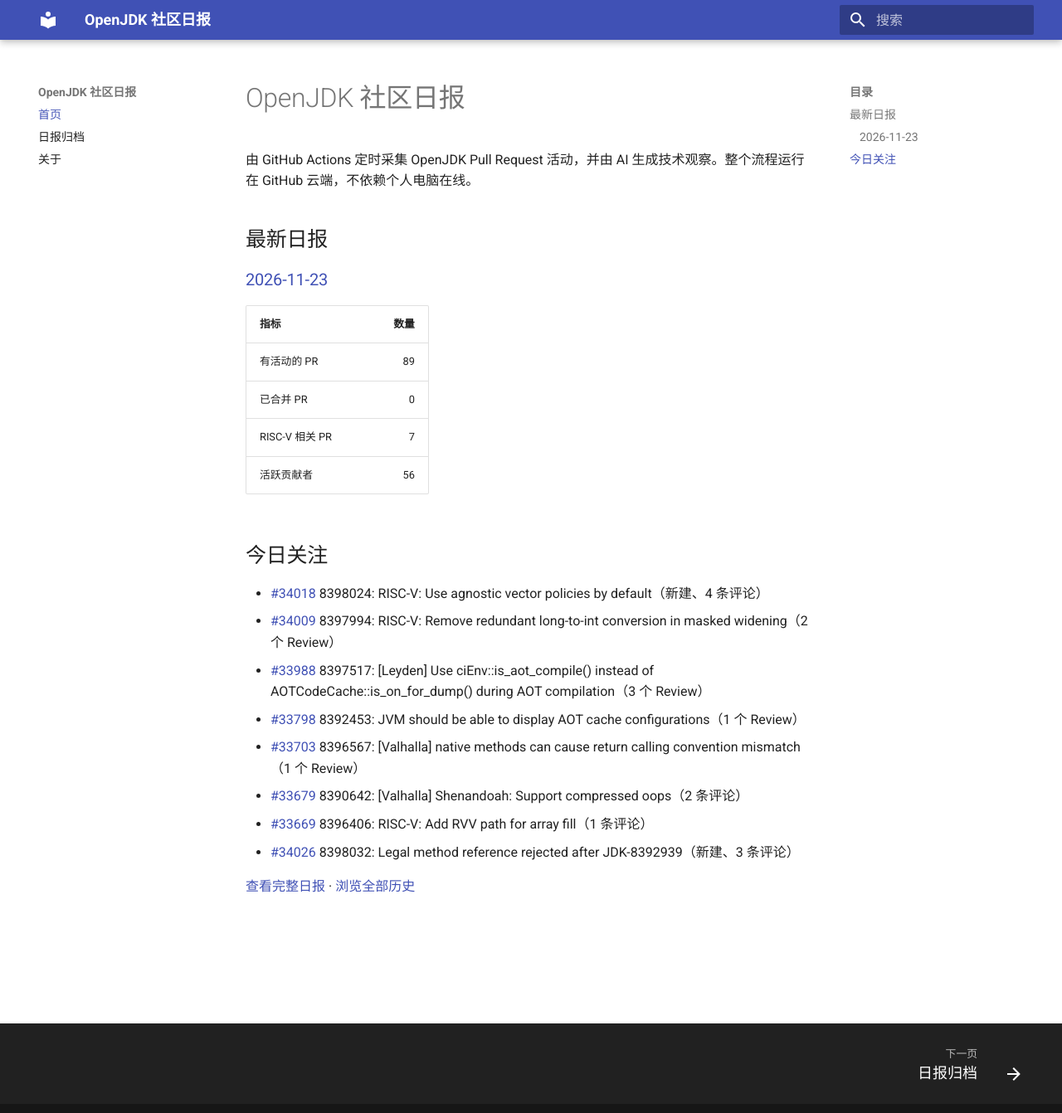
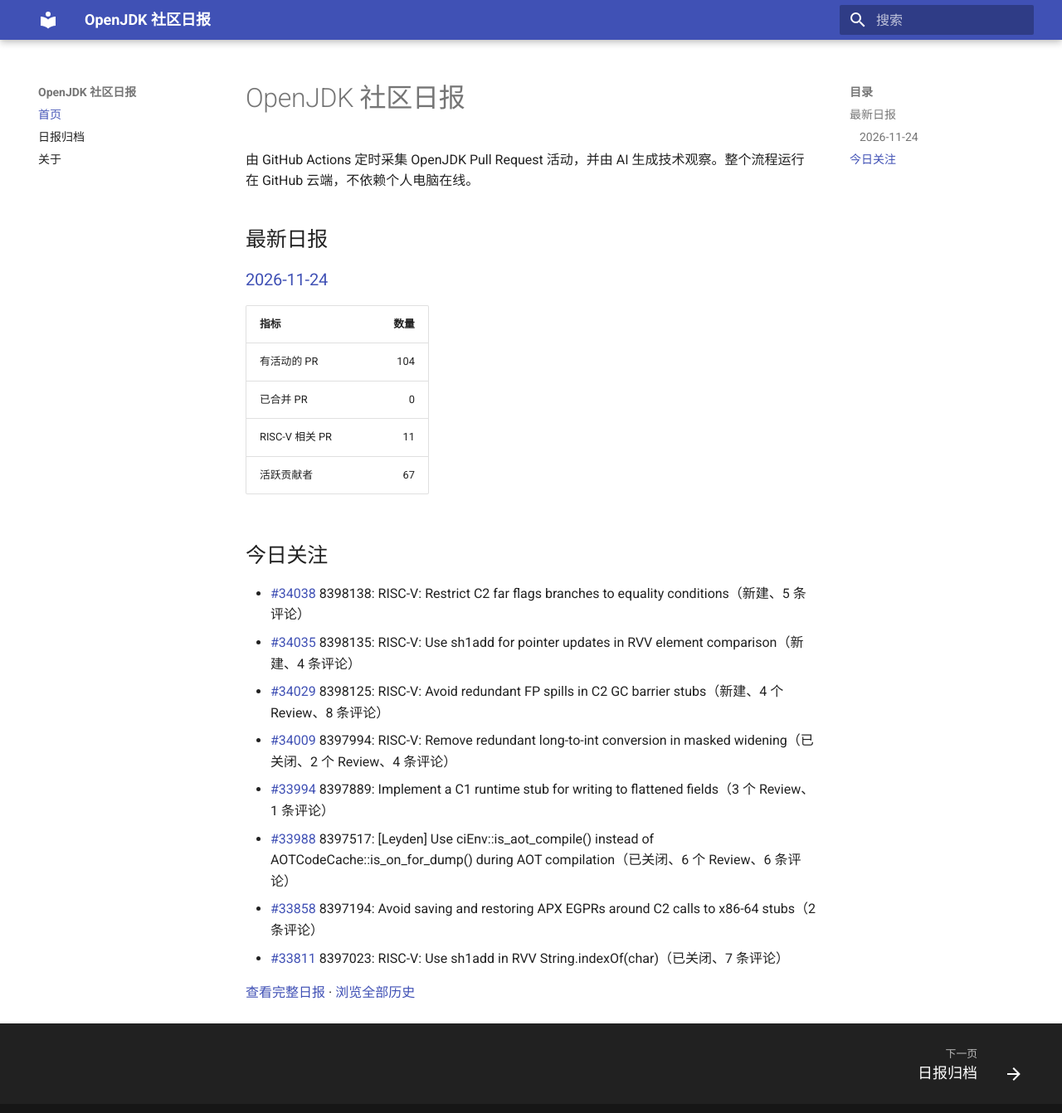
Before and after one commit to DingliZhang/openjdk-daily, an MkDocs documentation site: the page built from docs/index.md, in a window 1280 px wide and 1355 px high. Shown: the top 1342 px of the window at 83% size. Built offline with MkDocs 1.6.1 and Material for MkDocs 9.7.7, drawn with Linux system fonts in a browser that asks for light colours.

Commit message:
report: add OpenJDK daily report

```diff
--- a/docs/index.md
+++ b/docs/index.md
@@ -4,24 +4,24 @@
 
 ## 最新日报
 
-### [2026-11-23](reports/2026/2026-11-23.md)
+### [2026-11-24](reports/2026/2026-11-24.md)
 
 | 指标 | 数量 |
 |---|---:|
-| 有活动的 PR | 89 |
+| 有活动的 PR | 104 |
 | 已合并 PR | 0 |
-| RISC-V 相关 PR | 7 |
-| 活跃贡献者 | 56 |
+| RISC-V 相关 PR | 11 |
+| 活跃贡献者 | 67 |
 
 ## 今日关注
 
-- [#34018](https://github.com/openjdk/jdk/pull/34018) 8398024: RISC-V: Use agnostic vector policies by default（新建、4 条评论）
-- [#34009](https://github.com/openjdk/jdk/pull/34009) 8397994: RISC-V: Remove redundant long-to-int conversion in masked widening（2 个 Review）
-- [#33988](https://github.com/openjdk/jdk/pull/33988) 8397517: [Leyden] Use ciEnv::is_aot_compile() instead of AOTCodeCache::is_on_for_dump() during AOT compilation（3 个 Review）
-- [#33798](https://github.com/openjdk/jdk/pull/33798) 8392453: JVM should be able to display AOT cache configurations（1 个 Review）
-- [#33703](https://github.com/openjdk/jdk/pull/33703) 8396567: [Valhalla] native methods can cause return calling convention mismatch（1 个 Review）
-- [#33679](https://github.com/openjdk/jdk/pull/33679) 8390642: [Valhalla] Shenandoah: Support compressed oops（2 条评论）
-- [#33669](https://github.com/openjdk/jdk/pull/33669) 8396406: RISC-V: Add RVV path for array fill（1 条评论）
-- [#34026](https://github.com/openjdk/jdk/pull/34026) 8398032: Legal method reference rejected after JDK-8392939（新建、3 条评论）
+- [#34038](https://github.com/openjdk/jdk/pull/34038) 8398138: RISC-V: Restrict C2 far flags branches to equality conditions（新建、5 条评论）
+- [#34035](https://github.com/openjdk/jdk/pull/34035) 8398135: RISC-V: Use sh1add for pointer updates in RVV element comparison（新建、4 条评论）
+- [#34029](https://github.com/openjdk/jdk/pull/34029) 8398125: RISC-V: Avoid redundant FP spills in C2 GC barrier stubs（新建、4 个 Review、8 条评论）
+- [#34009](https://github.com/openjdk/jdk/pull/34009) 8397994: RISC-V: Remove redundant long-to-int conversion in masked widening（已关闭、2 个 Review、4 条评论）
+- [#33994](https://github.com/openjdk/jdk/pull/33994) 8397889: Implement a C1 runtime stub for writing to flattened fields（3 个 Review、1 条评论）
+- [#33988](https://github.com/openjdk/jdk/pull/33988) 8397517: [Leyden] Use ciEnv::is_aot_compile() instead of AOTCodeCache::is_on_for_dump() during AOT compilation（已关闭、6 个 Review、6 条评论）
+- [#33858](https://github.com/openjdk/jdk/pull/33858) 8397194: Avoid saving and restoring APX EGPRs around C2 calls to x86-64 stubs（2 条评论）
+- [#33811](https://github.com/openjdk/jdk/pull/33811) 8397023: RISC-V: Use sh1add in RVV String.indexOf(char)（已关闭、7 条评论）
 
-[查看完整日报](reports/2026/2026-11-23.md) · [浏览全部历史](reports/index.md)
+[查看完整日报](reports/2026/2026-11-24.md) · [浏览全部历史](reports/index.md)
```
Also changed, not shown: docs/reports/2026/2026-11-24.md (added, +225 -0 lines), docs/reports/index.md (+2 -1 lines), 2 other files.
